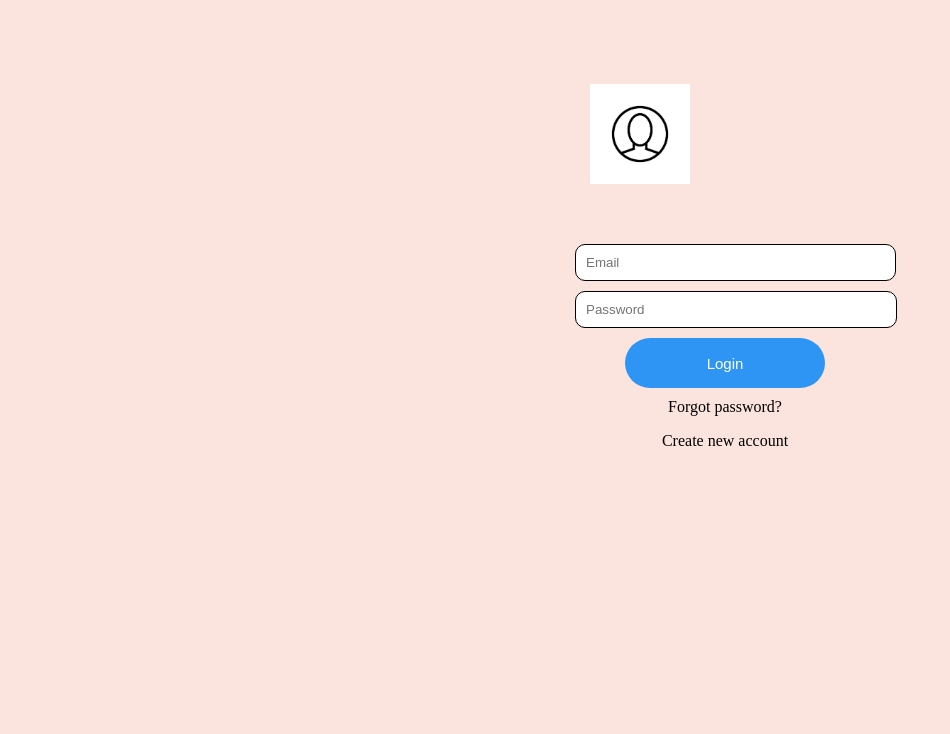
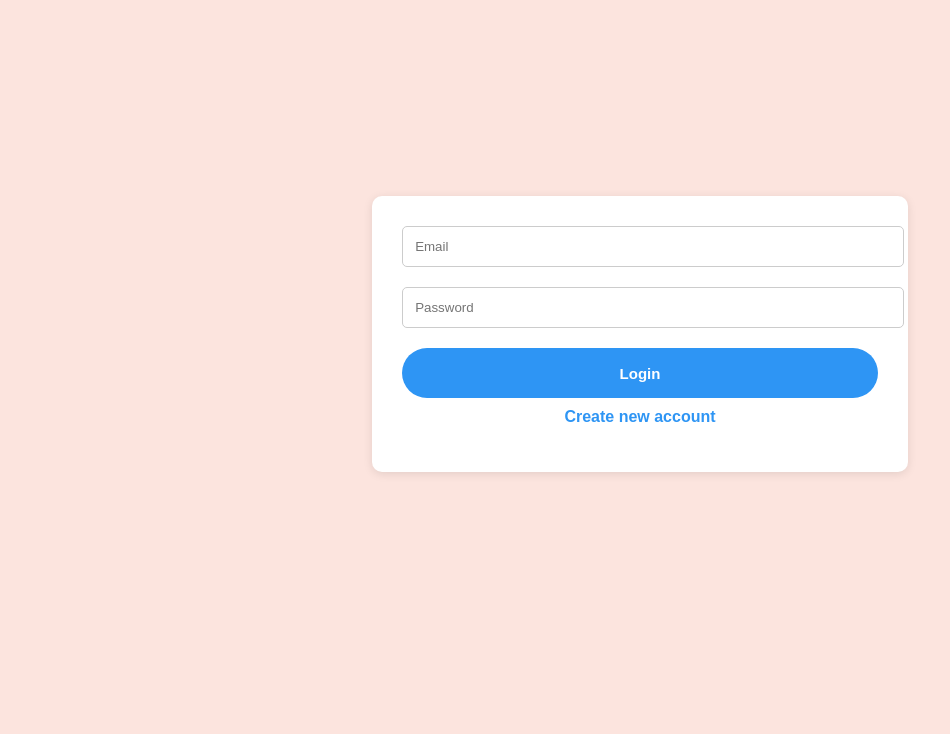
Before and after one commit to j3ffro66/CMSC_495_Final, a website: page views/login.html in a window 1280 px wide. Shown: the part 66-800 px from the top of the page, without its empty margins (0-950 px from the left). Drawn offline with Linux system fonts and the light colour scheme.

Commit message:
Create signup page. Modify CSS style for login.html and index.html

```diff
--- a/public/css/styles.css
+++ b/public/css/styles.css
@@ -1,6 +1,9 @@
 /* Common styles for both pages */
 body {
     background-color: #FCE4DE;
+    font-family: Arial, sans-serif;
+    margin: 0;
+    padding: 0;
 }
 
 .container {
@@ -48,24 +51,10 @@ body {
 }
 
 /* Styles specific to the "Add New Item" page (AddNewItemPage.html) */
-form {
-    width: 50%;
-}
 
 label {
     display: block;
     margin-bottom: 10px;
-}
-
-input[type="text"],
-textarea,
-select {
-    width: auto; /* Adjusted width to fit content */
-    padding: 8px;
-    margin-bottom: 15px;
-    border: 1px solid #ccc;
-    border-radius: 5px;
-    box-sizing: border-box;
 }
 
 input[type="date"] {
@@ -116,11 +105,11 @@ button[type="submit"]:hover {
     width: 100%;
 }
 
-/* Login */
+/* Login*/
 
 .logo-container {
     position: absolute;
-    top: 0px;
+    top: 20px;
     left: 20px;
 }
 
@@ -128,49 +117,34 @@ button[type="submit"]:hover {
     height: 50px;
 }
 
-.avatar-container {
+.login-container {
     display: flex;
     flex-direction: column;
     align-items: center;
-    margin-bottom: 20px;
+    justify-content: center;
+    height: 100vh;
 }
 
-.avatar-container img {
-    height: 100px;
+.login-form {
+    background-color: #FFFFFF;
+    padding: 30px;
+    border-radius: 10px;
+    text-align: center;
+    box-shadow: 0px 2px 10px rgba(0, 0, 0, 0.1);
 }
 
-.form-container {
-    margin-top: 20px;
-    display: flex;
-    flex-direction: column;
-    align-items: center;
+.login-form input[type="text"],
+.login-form input[type="password"] {
+    width: 100%;
+    padding: 12px;
+    margin-bottom: 20px;
+    border: 1px solid #CCCCCC;
+    border-radius: 5px;
+    font-family: Arial, sans-serif;
 }
 
-.form {
-    width: 300px;
-    padding: 20px;
-    border-radius: 5px;
-    text-align: center;
-}
-
-.form input[type="text"] {
-    width: 107%;
-    padding: 10px;
-    margin-bottom: 10px;
-    border: 1px solid black;
-    border-radius: 10px;
-}
-
-.form input[type="password"] {
+.login-form input[type="submit"] {
     width: 100%;
-    padding: 10px;
-    margin-bottom: 10px;
-    border: 1px solid black;
-    border-radius: 10px;
-}
-
-.form input[type="submit"] {
-    width: 200px;
     height: 50px;
     background-color: #2E95F4;
     color: white;
@@ -178,19 +152,27 @@ button[type="submit"]:hover {
     border-radius: 25px;
     cursor: pointer;
     font-size: 15px;
+    transition: background-color 0.3s;
 }
 
-.form p {
+.login-form input[type="submit"]:hover {
+    background-color: #1F7DC2;
+}
+
+.login-form p {
     text-align: center;
     margin-top: 10px;
+    color: #888888;
 }
 
-.form a {
+.login-form a {
     text-decoration: none;
-    color: black;
+    color: #2E95F4;
+    font-weight: bold;
 }
 
 /* Homepage */
+
 .content-section {
     display: flex;
     flex-direction: row;
@@ -231,3 +213,79 @@ button[type="submit"]:hover {
     text-decoration: none;
     border-radius: 4px;
 }
+
+/* Sign up */
+
+
+.signup-container {
+  max-width: 400px;
+  margin: 100px auto;
+  background-color: #ECFF8F;
+  padding: 40px;
+  border-radius: 10px;
+  box-shadow: 0 0 10px rgba(0, 0, 0, 0.2);
+  text-align: center;
+}
+
+.logo, .logo-container {
+  position: absolute;
+  top: 0px;
+  left: 20px;
+
+}
+
+.logo a img {
+  display: block;
+  max-width: 150px;
+  max-height: 120px;
+  cursor: pointer;
+}
+
+.signup-container h1 {
+  color: #2E95F4;
+  margin-top: 0;
+  margin-bottom: 20px;
+}
+
+.signup-form-group {
+  margin-bottom: 20px;
+  text-align: left;
+}
+
+.signup-form-group label {
+  display: block;
+  font-weight: bold;
+  margin-bottom: 5px;
+  color: #2E95F4;
+}
+
+input[type="text"],
+input[type="email"],
+input[type="password"],
+textarea {
+  width: 100%;
+  padding: 10px;
+  border-radius: 5px;
+  border: 1px solid #ccc;
+}
+
+input[type="submit"] {
+  width: 100%;
+  padding: 10px;
+  border-radius: 5px;
+  border: none;
+  background-color: #2E95F4;
+  color: #fff;
+  cursor: pointer;
+  font-weight: bold;
+}
+
+.login-link {
+  margin-top: 20px;
+}
+
+.login-link a {
+  color: #2E95F4;
+  text-decoration: none;
+  font-weight: bold;
+}
--- a/views/login.html
+++ b/views/login.html
@@ -1,28 +1,25 @@
 <!DOCTYPE html>
-<html lang="">
+<html lang="en">
 <head>
     <title>Login</title>
-    <link rel="stylesheet" type="text/css" href="/css/styles.css">
+    <link rel="stylesheet" type="text/css" href="/public/css/styles.css">
+
 </head>
 <body>
-
-<div class="container">
-    <div class="logo-container">
-        <img src="/images/CompletList_Black_Logo.png" alt="CompleteList Main Logo">
-    </div>
-    <div class="avatar-container">
-        <img src="/images/temp_avatar.png" alt="Avatar" id="avatar_image">
-    </div>
-    <div class="form-container">
-        <form action="/login" method="POST">
-            <div class="form">
+    <div class="login-container">
+        <div class="logo">
+            <div class="logo-container">
+                <img src="/public/images/CompletList_Black_Logo.png" alt="CompleteList Main Logo">
+            </div>
+        </div>
+        <div class="login-form">
+            <form action="/login" method="POST">
                 <input type="text" placeholder="Email" name="email" required>
                 <input type="password" placeholder="Password" name="password" required>
                 <input type="submit" value="Login">
-                <p><a href="">Forgot password?</a></p>
-                <p><a href="./signup">Create new account</a></p>
-            </div>
+                <p><a href="signup.html">Create new account</a></p>
+            </form>
+        </div>
     </div>
-</div>
 </body>
 </html>
```
Also changed, not shown: views/index.html (+7 -2 lines), views/signup.html (+40 -0 lines), public/images/CompleteListLogo.PNG (deleted).
